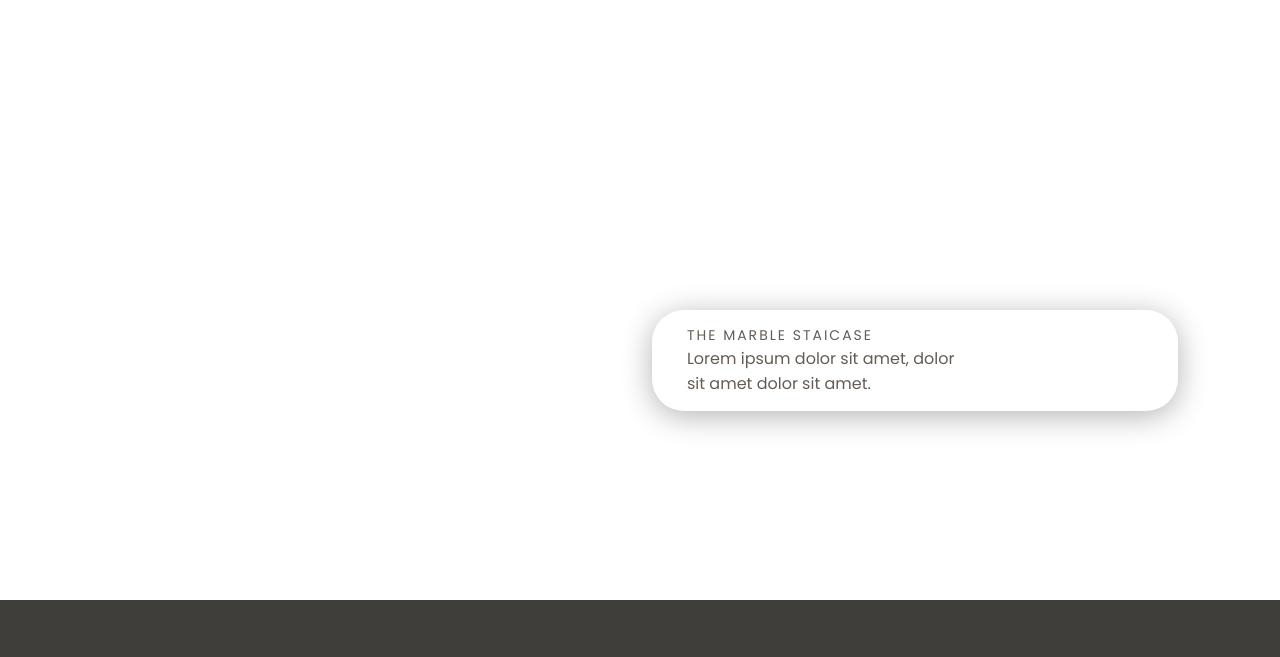
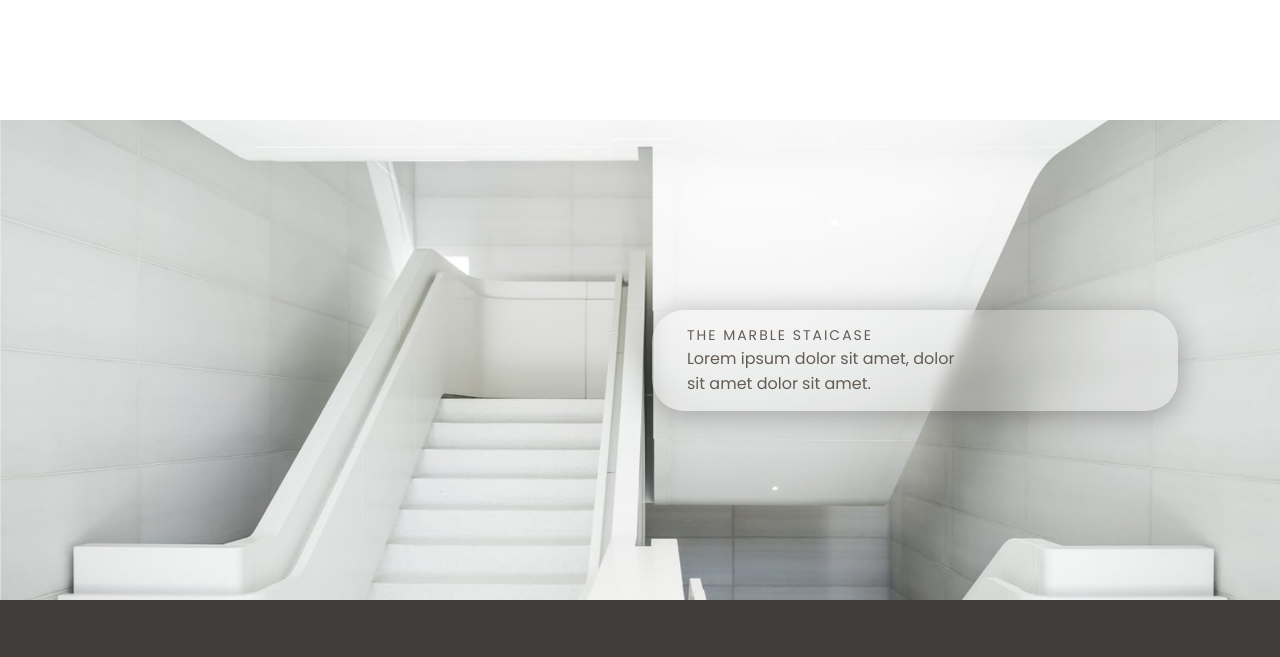
Before and after one commit to dante-co/wishborn.github, a plain HTML site: page index.html in a window 1280 px wide. Shown: the part 2840-3497 px from the top of the page. Drawn offline with Linux system fonts and the light colour scheme; files whose address does not match are found by name.

Commit message:
Update style.css

```diff
--- a/style/style.css
+++ b/style/style.css
@@ -344,7 +344,7 @@ nav {
 .block5 {
   position: relative;
   display: flex;
-  background-image: url(images/Frame.jpg);
+  background-image: url(/images/Frame.jpg);
   width: 100%;
   height: 60vh;
   object-fit: contain;
```
